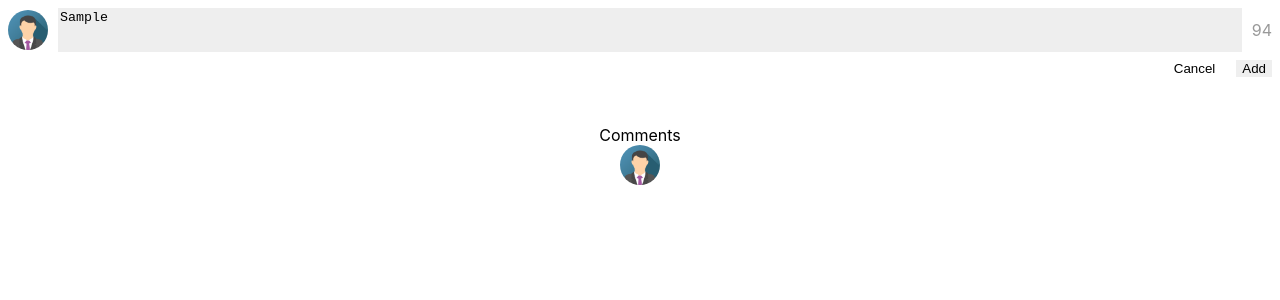
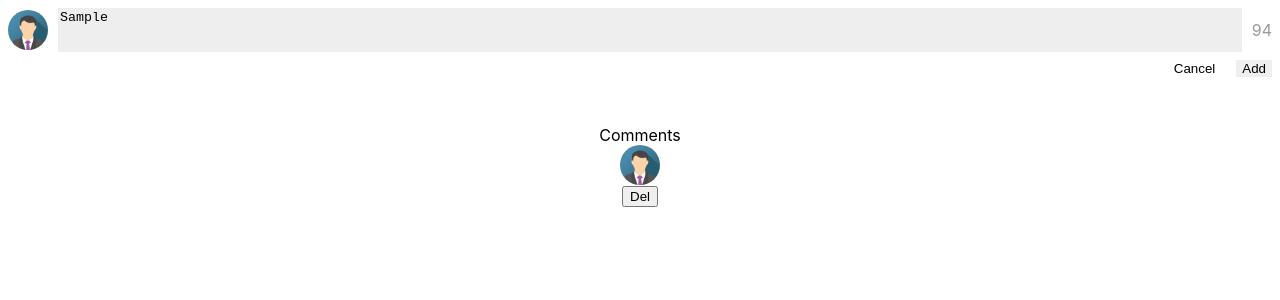
Before and after one commit to Belgarat/react-learning, a React (Create React App) app: page / in a window 1280 px wide. Both pictures are taken after typing "Sample" into the empty fields and a click on the button "Add". Shown: the top 300 px of the page. Built offline with nearby package versions, Linux system fonts and the light colour scheme.

Commit message:
Fix removeComment undefined state

```diff
--- a/src/Interfaces.tsx
+++ b/src/Interfaces.tsx
@@ -21,6 +21,6 @@ export interface CommentSystemModel {
   comments: CommentModel[];
   updateBodyValue?: (newValue: string) => void;
   addComment: (comment: CommentModel) => void;
-  removeComment?: (id: number) => void;
+  removeComment?: (id: number|undefined) => void;
   editComment?: (id: number) => void;
 }
--- a/src/Store.tsx
+++ b/src/Store.tsx
@@ -26,10 +26,10 @@ export const useStore = create<CommentSystemModel>((set) => ({
       comments: [...state.comments, comment],
     }));
   },
-  removeComment: (id: number) => {
+  removeComment: (id: number|undefined) => {
     //TODO: reove from DB and then remove from local store
     set((state) => ({
-      comments: state.comments.filter((comment) => comment.id !== id),
+        comments: id ? state.comments.filter((comment) => comment.id !== id) : state.comments,
     }));
   },
   //TODO: editComment
--- a/src/components/CommentBox.tsx
+++ b/src/components/CommentBox.tsx
@@ -8,7 +8,7 @@ import { ReplyFormToggle } from "./ReplyFormToggle"
 import { ReplyListToggle } from "./ReplyListToggle"
 import { CommentModel, CommentSystemModel } from "../Interfaces";
 
-  export const CommentBox = ({comments}: CommentSystemModel) => {
+  export const CommentBox = ({comments, removeComment}: CommentSystemModel) => {
   return(
     <>
     {
@@ -35,6 +35,7 @@ import { CommentModel, CommentSystemModel } from "../Interfaces";
                     <ReplyListToggle/>
                   </div>
                 </div>
+                {<button onClick={() => removeComment && removeComment(cmnt.id)}>Del</button>}
               </div>)
       })
     }
```
